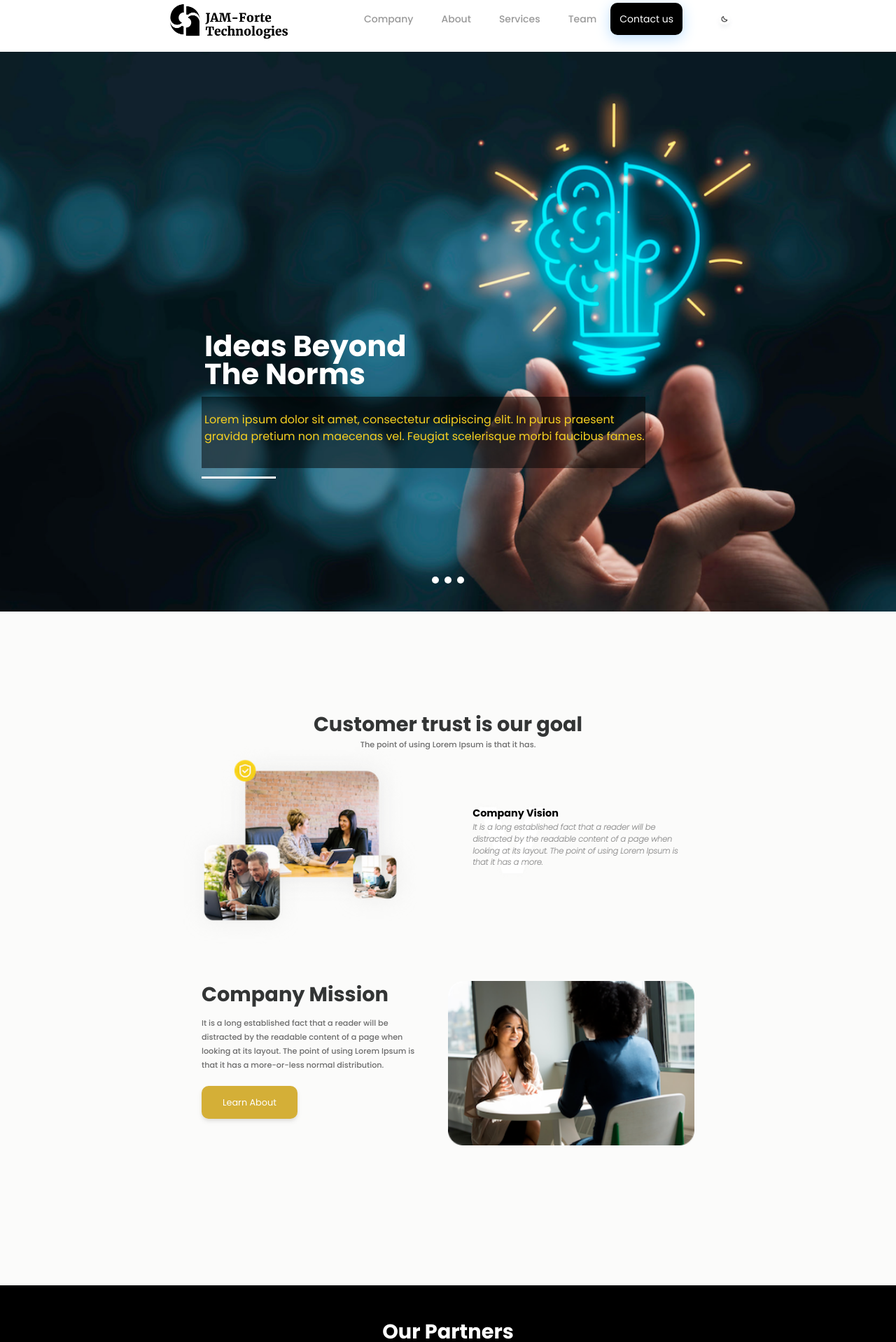
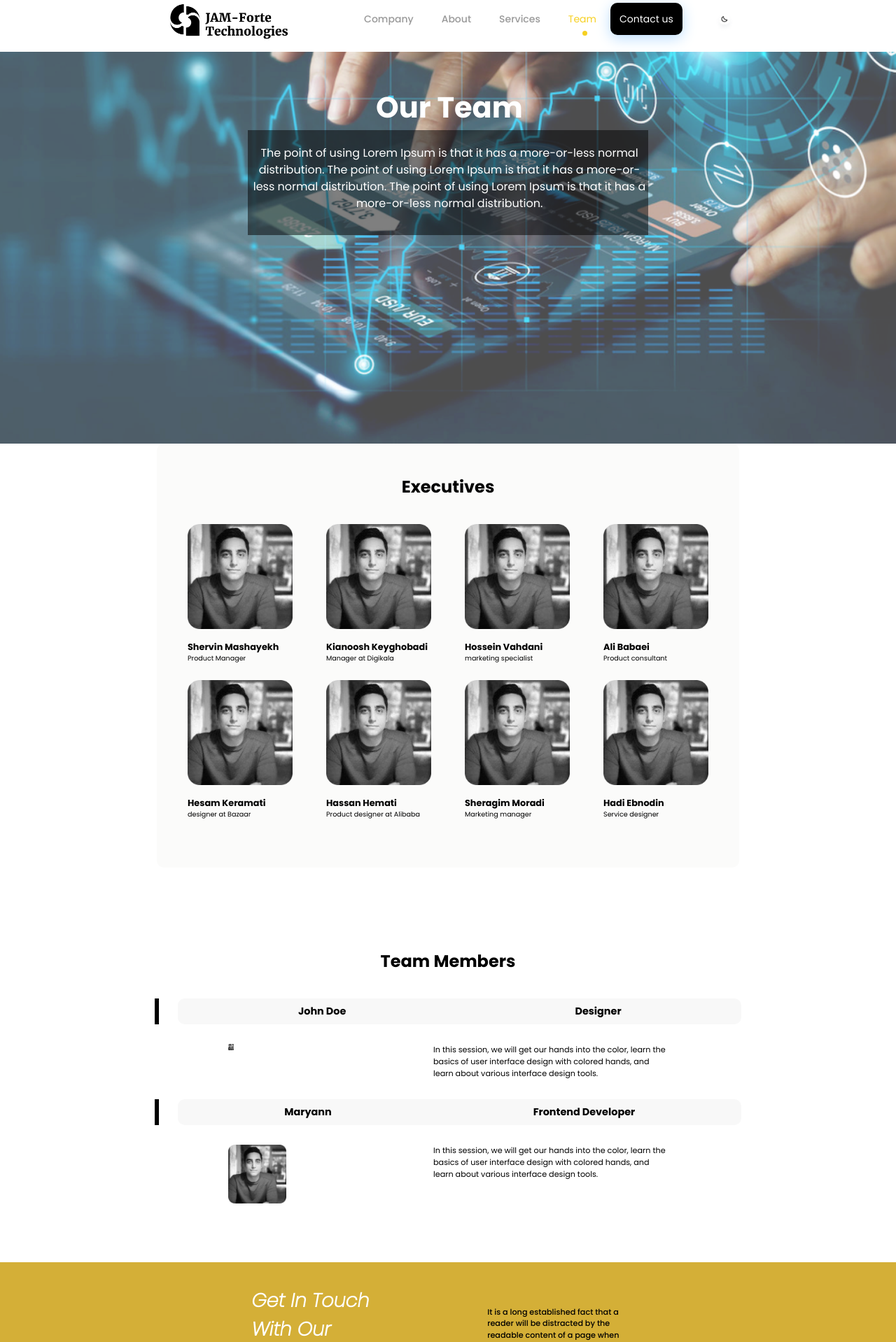
Before and after one commit to Erehmaryann/Erehmaryann.github.io, a React (Create React App) app: page /team in a window 1280 px wide. Shown: the part 20-1938 px from the top of the page at 70% size. Built offline with nearby package versions, Linux system fonts and the light colour scheme.

Commit message:
teams page

```diff
--- a/src/App.tsx
+++ b/src/App.tsx
@@ -1,30 +1,22 @@
 import type { FC } from "react";
 import { lazy } from "react";
-import {
-  BrowserRouter,
-  Routes,
-  // Route
-} from "react-router-dom";
-import Footer from "./components/footer/footer";
+import { BrowserRouter, Routes, Route } from "react-router-dom";
 
 const MainNav = lazy(() => import("./components/nav-bar/main-nav"));
-const Hero = lazy(() => import("./components/hero/hero"));
-const Company = lazy(() => import("./components/company/company"));
-const About = lazy(() => import("./components/about/about"));
-const Services = lazy(() => import("./components/services/services"));
+const Team = lazy(() => import("./pages/team/team"));
+const Home = lazy(() => import("./pages/home/home"));
+const Footer = lazy(() => import("./components/footer/footer"));
 const ThemeContextWrapper = lazy(() => import("./context/ThemeContextWrapper"));
 
 const App: FC = () => {
   return (
     <ThemeContextWrapper>
-      <MainNav />
-      <Hero />
-      <Company />
-      <About />
-      <Services />
-
       <BrowserRouter>
-        <Routes></Routes>
+        <MainNav />
+        <Routes>
+          <Route path="/" element={<Home />} />
+          <Route path="/team" element={<Team />} />
+        </Routes>
       </BrowserRouter>
       <Footer />
     </ThemeContextWrapper>
--- a/src/components/nav-bar/main-nav.tsx
+++ b/src/components/nav-bar/main-nav.tsx
@@ -1,4 +1,5 @@
 import React, { lazy } from "react";
+import { useLocation } from "react-router-dom";
 
 const Span = () => (
   <span
@@ -12,6 +13,7 @@ const Button = lazy(() => import("../common/button/button"));
 
 function MainNav() {
   const [isActive, setIsActive] = React.useState("");
+  const history = useLocation();
 
   return (
     <div className="hidden md:flex dark:bg-[#6C6C6C] bg-white justify-center items-center sticky top-0 left-0 w-full z-20">
@@ -34,10 +36,10 @@ function MainNav() {
             />
           </a>
         </div>
-        <nav className="flex justify-center items-center">
+        <nav className="flex items-center justify-center">
           <div className="relative">
             <a
-              href="#company"
+              href="/#company"
               onClick={() => setIsActive("Company")}
               className={`${
                 isActive === "Company"
@@ -51,7 +53,7 @@ function MainNav() {
           </div>
           <div className="relative">
             <a
-              href="#about"
+              href="/#about"
               onClick={() => setIsActive("About")}
               className={`${
                 isActive === "About"
@@ -65,7 +67,7 @@ function MainNav() {
           </div>
           <div className="relative">
             <a
-              href="#services"
+              href="/#services"
               onClick={() => setIsActive("Services")}
               className={`${
                 isActive === "Services"
@@ -82,14 +84,14 @@ function MainNav() {
               href="/team"
               onClick={() => setIsActive("Team")}
               className={`${
-                isActive === "Team"
+                history.pathname === "/team"
                   ? "text-[#F6D021] dark:text-[#000] px-[20px] text-sm"
-                  : " text-[#999999] font-[500] dark:text-white px-[20px] relative text-sm dark:hover:text-[#000] hover:text-[#f6d021]"
+                  : "text-[#999999] font-[500] dark:text-white px-[20px] relative text-sm dark:hover:text-[#000] hover:text-[#f6d021]"
               }`}
             >
               Team
             </a>
-            {isActive === "Team" && <Span />}
+            {history.pathname === "/team" && <Span />}
           </div>
           <a href="#contactUs">
             <Button
--- /dev/null
+++ b/src/pages/home/home.tsx
@@ -0,0 +1,18 @@
+import React from "react";
+const Hero = React.lazy(() => import("../../components/hero/hero"));
+const Company = React.lazy(() => import("../../components/company/company"));
+const About = React.lazy(() => import("../../components/about/about"));
+const Services = React.lazy(() => import("../../components/services/services"));
+
+function Home() {
+  return (
+    <div>
+      <Hero />
+      <Company />
+      <About />
+      <Services />e
+    </div>
+  );
+}
+
+export default Home;
--- /dev/null
+++ b/src/pages/team/executive-data.ts
@@ -0,0 +1,55 @@
+import executiveMember from "../../assets/executive.png";
+
+export const executiveData1 = [
+  {
+    id: 1,
+    img: executiveMember,
+    name: "Shervin Mashayekh",
+    role: "Product Manager",
+  },
+  {
+    id: 2,
+    img: executiveMember,
+    name: "Kianoosh Keyghobadi",
+    role: "Manager at Digikala",
+  },
+  {
+    id: 3,
+    img: executiveMember,
+    name: "Hossein Vahdani",
+    role: "marketing specialist",
+  },
+  {
+    id: 4,
+    img: executiveMember,
+    name: "Ali Babaei",
+    role: "Product consultant",
+  },
+];
+
+export const executiveData2 = [
+  {
+    id: 1,
+    img: executiveMember,
+    name: "Hesam Keramati",
+    role: "designer at Bazaar",
+  },
+  {
+    id: 2,
+    img: executiveMember,
+    name: "Hassan Hemati",
+    role: "Product designer at Alibaba",
+  },
+  {
+    id: 3,
+    img: executiveMember,
+    name: "Sheragim Moradi",
+    role: "Marketing manager",
+  },
+  {
+    id: 4,
+    img: executiveMember,
+    name: "Hadi Ebnodin",
+    role: "Service designer",
+  },
+];
--- /dev/null
+++ b/src/pages/team/executive.tsx
@@ -0,0 +1,54 @@
+import React from "react";
+import { executiveData1, executiveData2 } from "./executive-data";
+
+function Executive() {
+  return (
+    <div className="bg-[#FBFBFA] dark:bg-[#A4A4A4] md:p-[44px] sm:p-8 rounded-[10px] md:w-[65%] md:mb-[100px] sm:mx-4 sm:mb-10">
+      <h2 className="text-[#000] dark:text-[#fff] font-[700] text-[1.5rem] text-center pb-[35px]">
+        Executives
+      </h2>
+      <div className="flex flex-wrap justify-between w-full">
+        {executiveData1.map((item) => (
+          <div
+            className="flex flex-col sm:pb-6 md:pb-6 sm:w-[100%] md:w-auto"
+            key={item.id}
+          >
+            <img
+              src={item.img}
+              alt="execute member"
+              className="sm:w-full md:w-[150px]"
+            />
+            <h3 className="text-[#000] text-[0.8em] font-[700] pt-4 whitespace-normal">
+              {item.name}
+            </h3>
+            <p className="font-[400] text-[#000] text-[0.6em] whitespace-normal">
+              {item.role}
+            </p>
+          </div>
+        ))}
+      </div>
+      <div className="flex flex-wrap justify-between w-full">
+        {executiveData2.map((item) => (
+          <div
+            className="flex flex-col sm:pb-6 md:pb-6 sm:w-[100%] md:w-auto"
+            key={item.id}
+          >
+            <img
+              src={item.img}
+              alt="execute member"
+              className="sm:w-full md:w-[150px]"
+            />
+            <h3 className="text-[#000] text-[0.8em] font-[700] pt-4 whitespace-normal">
+              {item.name}
+            </h3>
+            <p className="font-[400] text-[#000] text-[0.6em] whitespace-normal">
+              {item.role}
+            </p>
+          </div>
+        ))}
+      </div>
+    </div>
+  );
+}
+
+export default Executive;
--- /dev/null
+++ b/src/pages/team/team-members.tsx
@@ -0,0 +1,68 @@
+import React from "react";
+import executiveMember from "../../assets/executive.png";
+
+function TeamMembers() {
+  return (
+    <div className="sm:p-4 md:w-[68%] sm:w-[100%] mb-10">
+      <h2 className="text-[#000] dark:text-[#fff] font-[700] text-[1.5rem] text-center pb-[35px]">
+        Team Members
+      </h2>
+      <div className="flex flex-col w-full">
+        <div className="flex w-[100%]">
+          <div className="border-l-[6px] border-[#000] w-[2%] dark:border-[#fff]"></div>
+          <div className="w-[2%]"></div>
+          <div
+            className="flex w-[96%] md:justify-around sm:justify-between
+        bg-[#F8F8F8] dark:bg-[#999999] text-[#000] dark:text-white rounded-[10px] p-2"
+          >
+            <h6 className="font-[700] text-[0.9em]">John Doe</h6>
+            <h6 className="font-[700] text-[0.9em]">Designer</h6>
+          </div>
+        </div>
+        <div className="flex md:justify-around sm:justify-between flex-wrap py-7 text-[#000] dark:text-white w-full">
+          <div className="md:w-[10%] sm:w-full">
+            <img
+              src={executiveMember}
+              alt="team members"
+              className="md:w-[10%] sm:w-full"
+            />
+          </div>
+          <p className="text-[0.7rem] md:w-[40%] sm:pt-4 md:pt-0">
+            In this session, we will get our hands into the color, learn the
+            basics of user interface design with colored hands, and learn about
+            various interface design tools.
+          </p>
+        </div>
+      </div>
+      <div className="flex flex-col w-full">
+        <div className="flex w-[100%]">
+          <div className="border-l-[6px] border-[#000] w-[2%] dark:border-[#fff]"></div>
+          <div className="w-[2%]"></div>
+          <div
+            className="flex w-[96%] md:justify-around sm:justify-between
+        bg-[#F8F8F8] dark:bg-[#999999] text-[#000] dark:text-white rounded-[10px] p-2"
+          >
+            <h6 className="font-[700] text-[0.9em]">Maryann</h6>
+            <h6 className="font-[700] text-[0.9em]">Frontend Developer</h6>
+          </div>
+        </div>
+        <div className="flex md:justify-around sm:justify-between flex-wrap py-7 text-[#000] dark:text-white w-full">
+          <div className="md:w-[10%] sm:w-full">
+            <img
+              src={executiveMember}
+              alt="team members"
+              className="md:w-[300px] sm:w-[100%]"
+            />
+          </div>
+          <p className="text-[0.7rem] md:w-[40%] sm:pt-4 md:pt-0">
+            In this session, we will get our hands into the color, learn the
+            basics of user interface design with colored hands, and learn about
+            various interface design tools.
+          </p>
+        </div>
+      </div>
+    </div>
+  );
+}
+
+export default TeamMembers;
--- /dev/null
+++ b/src/pages/team/team.tsx
@@ -0,0 +1,37 @@
+import React from "react";
+import teamBg from "../../assets/team-bg.png";
+
+const Executive = React.lazy(() => import("./executive"));
+const TeamMembers = React.lazy(() => import("./team-members"));
+
+function Team() {
+  return (
+    <div className="w-screen">
+      <section
+        id="hero"
+        className="relative h-[70vh] w-full flex justify-center items-center"
+      >
+        <div className="absolute left-0 right-0 w-full h-full">
+          <img className="object-cover h-full" src={teamBg} alt="hero bg-img" />
+        </div>
+        <div className="z-10 absolute flex h-full flex-col items-center text-center md:w-[55%] sm:p-4 md:pt-[60px]">
+          <h2 className="text-[#fff] md:w-[45%] text-[2.6rem] font-bold leading-10 pl-1">
+            Our Team
+          </h2>
+          <p className="text-[#fff] md:w-[85%] pt-[21px] pb-[33px] text-[1rem] pl-1 my-3 bg-[rgba(0,0,0,0.5)]">
+            The point of using Lorem Ipsum is that it has a more-or-less normal
+            distribution. The point of using Lorem Ipsum is that it has a
+            more-or-less normal distribution. The point of using Lorem Ipsum is
+            that it has a more-or-less normal distribution.
+          </p>
+        </div>
+      </section>
+      <section className="flex flex-col items-center justify-center dark:bg-[#6C6C6C] w-full">
+        <Executive />
+        <TeamMembers />
+      </section>
+    </div>
+  );
+}
+
+export default Team;
```
Also changed, not shown: src/assets/executive.png (added).
